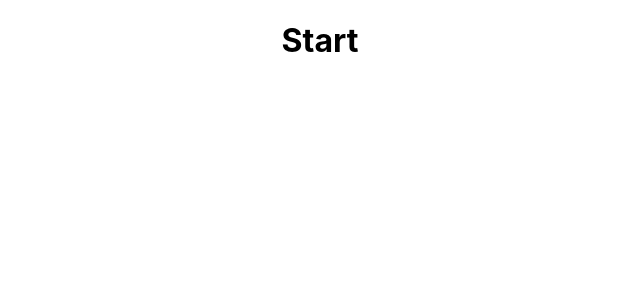
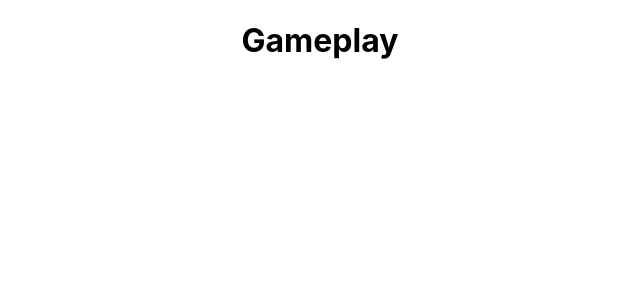
Before and after one commit to SoLoPu/ColorChoose, a React (Create React App) app: page /gameplay in a window 1280 px wide. Shown: the top 300 px of the page, without its empty margins (320-960 px from the left). Built offline with nearby package versions, Linux system fonts and the light colour scheme.

Commit message:
add router

```diff
--- a/src/App.js
+++ b/src/App.js
@@ -22,14 +22,14 @@ function App() {
         {/* A <Switch> looks through its children <Route>s and
             renders the first one that matches the current URL. */}
         <Switch>
-          <Route path="/about">
-            <Start />
+          <Route path="/gameplay">
+            <GamePlay />
           </Route>
-          <Route path="/users">
-            <Room />
+          <Route path="/room">
+            <Room/>
           </Route>
           <Route path="/">
-            <GamePlay />
+            <Start/>
           </Route>
         </Switch>
       </div>
--- a/src/pages/GamePlay.js
+++ b/src/pages/GamePlay.js
@@ -6,7 +6,7 @@ export default class GamePlay extends Component {
     render(){
         return(
             <div className="about-wrapper">
-                <h1>Start</h1>
+                <h1>Gameplay</h1>
             </div>
 
         )
```
